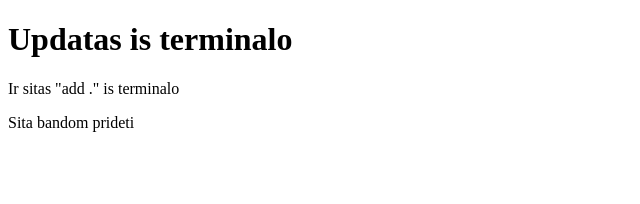
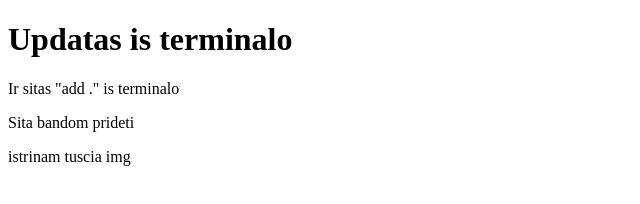
Before and after one commit to anavisnia/bit-5-nd-3, a plain HTML site: page index.html in a window 1280 px wide. Shown: the whole page, without its empty margins (0-640 px from the left). Drawn offline with Linux system fonts and the light colour scheme.

Commit message:
add an p and del img

```diff
--- a/index.html
+++ b/index.html
@@ -10,5 +10,6 @@
   <p>Ir sitas "add ." is terminalo</p>
   <p>Sita bandom prideti</p>
 
+  <p>istrinam tuscia img</p>
 </body>
 </html>
```
